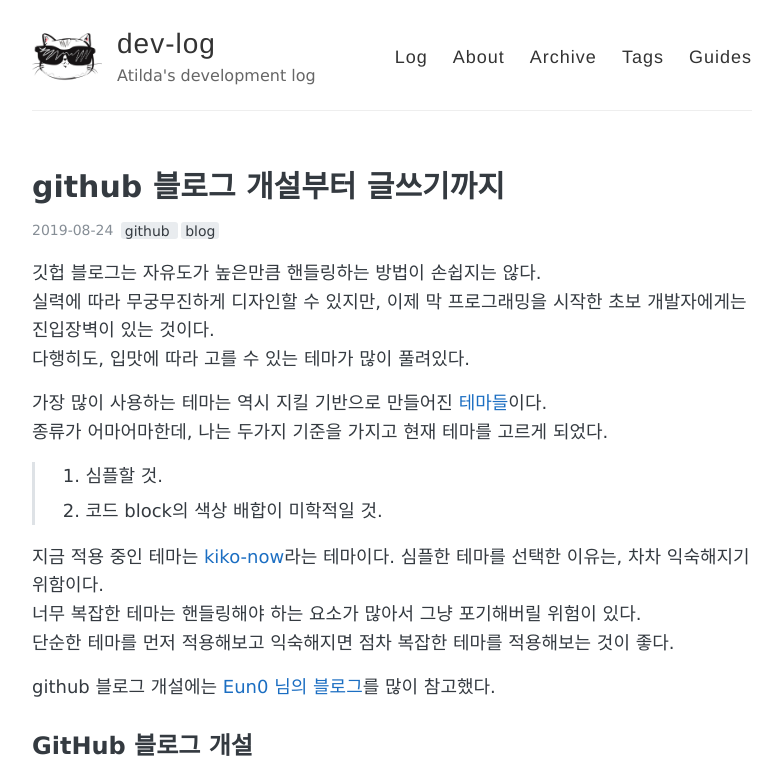
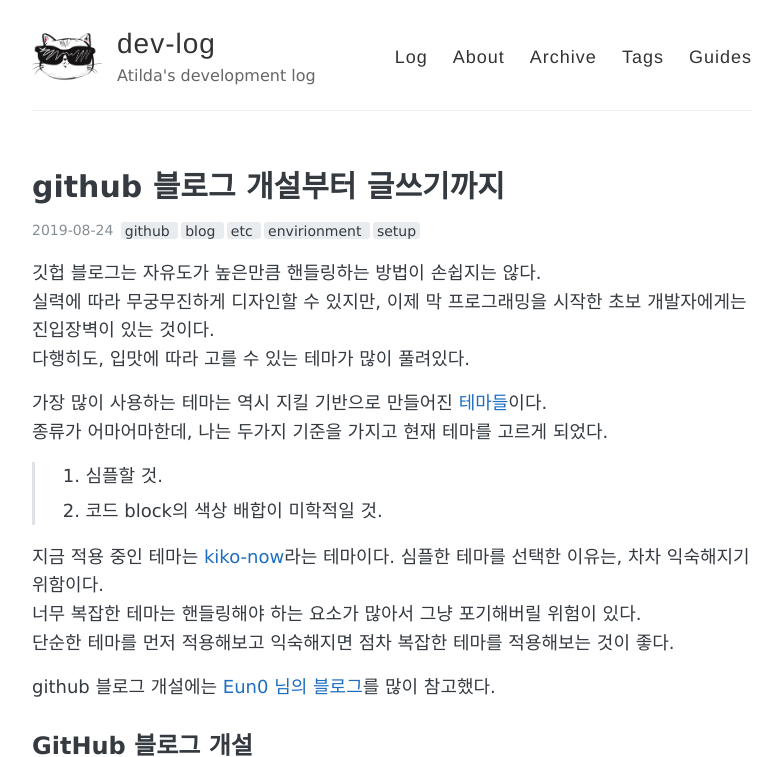
Before and after one commit to stellarway/stellarway.github.io, a Jekyll site: the page built from _posts/2019-08-24-blog.md, in a window 1280 px wide and 900 px high, cut to the strip 0-757 px from the top of the window. Shown: the whole strip, without its empty margins (248-1030 px from the left). Built offline with Jekyll 4.4.1, drawn with Linux system fonts in a browser that asks for light colours.

Commit message:
_posts/2019-08-24-blog.md updated

```diff
--- a/_posts/2019-08-24-blog.md
+++ b/_posts/2019-08-24-blog.md
@@ -1,7 +1,7 @@
 ---
 layout: post
 title: "github 블로그 개설부터 글쓰기까지"
-tags: [github, blog]
+tags: [github, blog, etc, envirionment, setup]
 comments: true
 ---
 
```
Also changed, not shown: other parts of _posts/2019-08-24-blog.md (+1 -1 lines).
